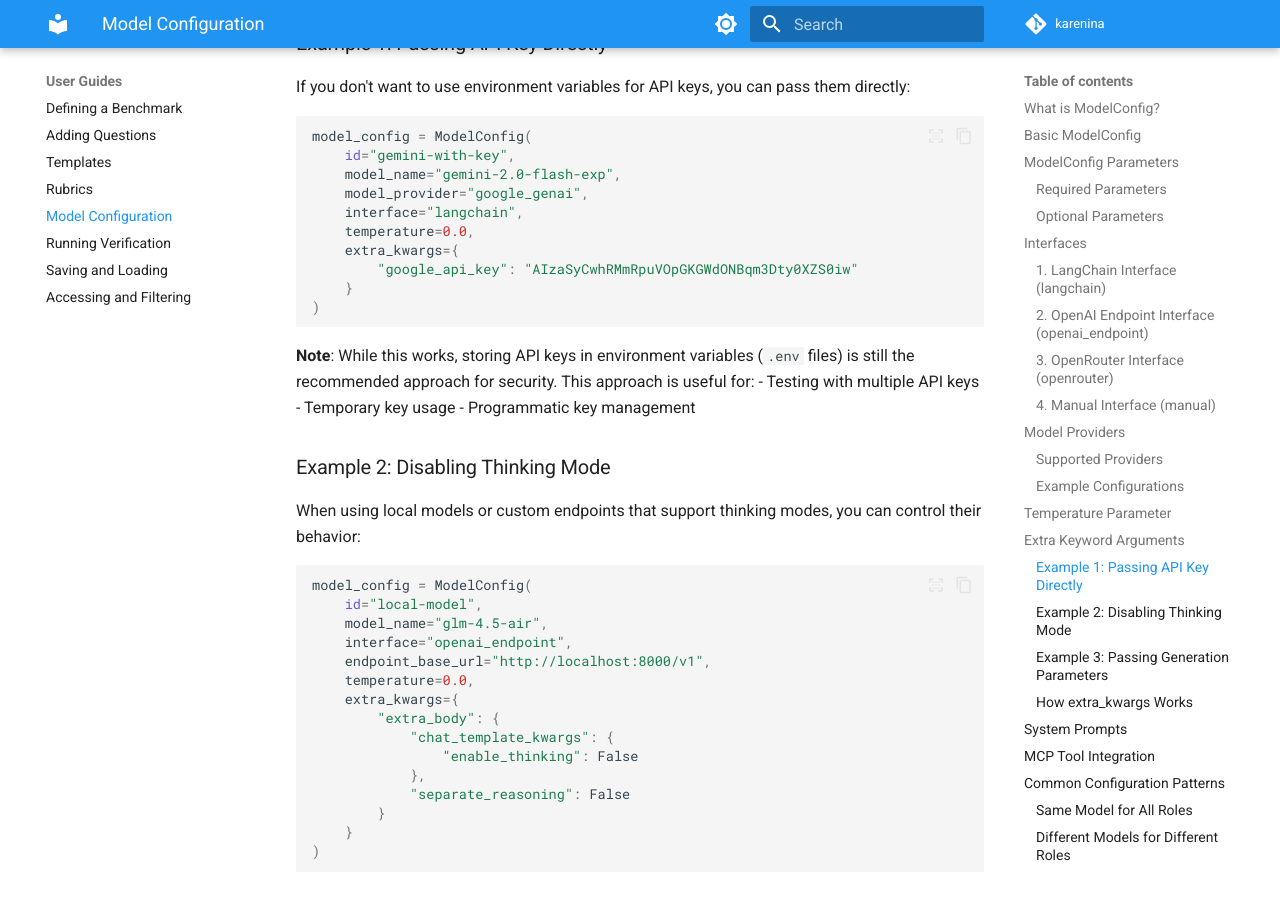
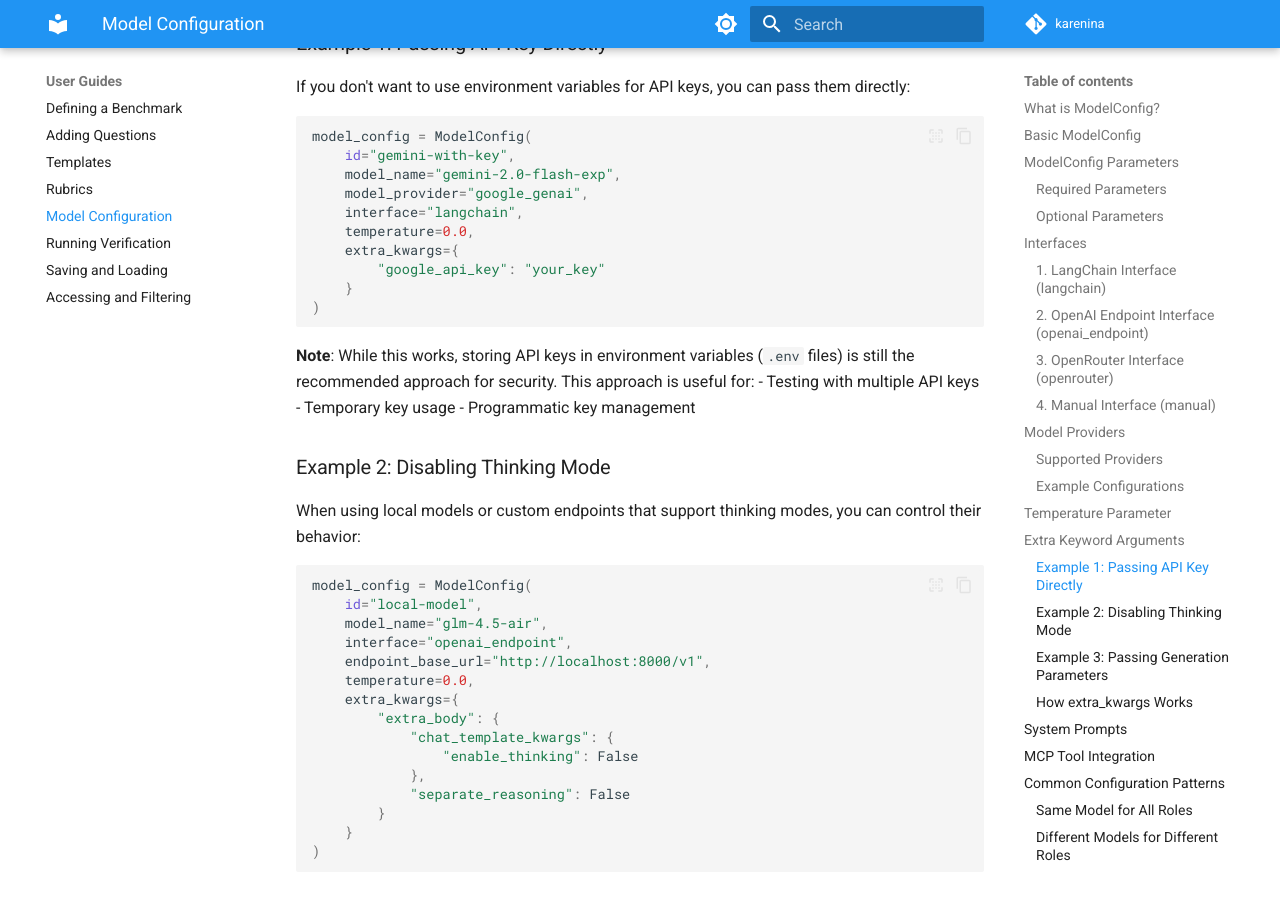
Before and after one commit to biocypher/karenina, an MkDocs documentation site: the page built from docs/using-karenina/model-configuration.md, in a window 1280 px wide and 900 px high, scrolled down 6494 px. Built offline with MkDocs 1.6.1 and Material for MkDocs 9.7.7, drawn with Linux system fonts in a browser that asks for light colours; comment, search, counter and statistics services are not loaded.

Commit message:
docs: fix docs

````diff
--- a/docs/using-karenina/model-configuration.md
+++ b/docs/using-karenina/model-configuration.md
@@ -283,7 +283,7 @@ model_config = ModelConfig(
     interface="langchain",
     temperature=0.0,
     extra_kwargs={
-        "google_api_key": "AIzaSyCwhRMmRpuVOpGKGWdONBqm3Dty0XZS0iw"
+        "google_api_key": "your_key"
     }
 )
 ```
````
